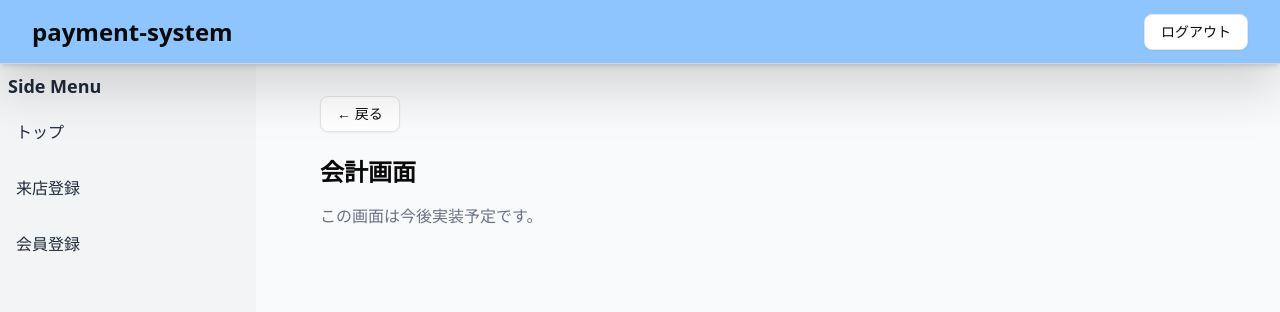
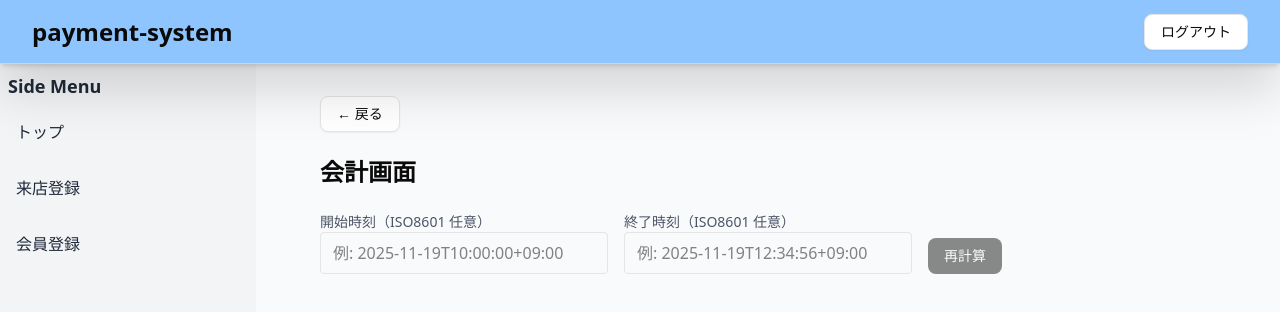
Before and after one commit to sMiccu/payment-system, a Next.js app in the folder frontend/webapp/: page /payment in a window 1280 px wide. Shown: the top 312 px of the page. Built offline with nearby package versions, Linux system fonts and the light colour scheme.

Commit message:
feat(frontend/payment): 会計画面を追加し見積APIと連携\n\n- lib/api.ts: fetchCustomerQuote を追加し型定義を整備\n- app/payment/page.tsx: 見積取得とサマリ・内訳表示、期間指定対応

```diff
--- a/frontend/webapp/src/app/payment/page.tsx
+++ b/frontend/webapp/src/app/payment/page.tsx
@@ -1,15 +1,55 @@
 "use client";
 
 import type { NextPage } from "next";
-import { Suspense } from "react";
+import { Suspense, useCallback, useEffect, useMemo, useState } from "react";
 import { useRouter, useSearchParams } from "next/navigation";
 import { AppSidebar } from "../../components/layout/sidebar";
 import { Button } from "@/components/ui/button";
+import { fetchCustomerQuote, type CustomerQuoteResponse } from "@/lib/api";
 
 const PaymentContent = () => {
   const router = useRouter();
   const searchParams = useSearchParams();
   const customerId = searchParams.get("customerId");
+  const [data, setData] = useState<CustomerQuoteResponse | null>(null);
+  const [loading, setLoading] = useState(false);
+  const [error, setError] = useState<string | null>(null);
+  const [startDt, setStartDt] = useState<string>("");
+  const [endDt, setEndDt] = useState<string>("");
+
+  const fetchQuote = useCallback(async () => {
+    if (!customerId) return;
+    setLoading(true);
+    setError(null);
+    try {
+      const res = await fetchCustomerQuote(customerId, {
+        start_dt: startDt || undefined,
+        end_dt: endDt || undefined,
+      });
+      setData(res);
+    } catch (e: any) {
+      setError(e?.message ?? "見積取得に失敗しました");
+    } finally {
+      setLoading(false);
+    }
+  }, [customerId, startDt, endDt]);
+
+  useEffect(() => {
+    fetchQuote();
+  }, [fetchQuote]);
+
+  const formatCurrency = useCallback((s: string) => {
+    const n = Number(s);
+    if (Number.isNaN(n)) return s;
+    return n.toLocaleString("ja-JP", { style: "currency", currency: "JPY", maximumFractionDigits: 0 });
+  }, []);
+
+  const formatMinutes = useCallback((s: string) => {
+    const n = Number(s);
+    if (Number.isNaN(n)) return `${s}分`;
+    // 少数分がある場合は最大2桁表示
+    return `${n.toLocaleString("ja-JP", { maximumFractionDigits: 2 })}分`;
+  }, []);
 
   return (
     <div className="flex h-screen bg-gray-50">
@@ -28,7 +68,80 @@ const PaymentContent = () => {
             {customerId && (
               <p className="text-gray-600">顧客ID: {customerId}</p>
             )}
-            <p className="text-gray-500 mt-4">この画面は今後実装予定です。</p>
+            <div className="mt-6 space-y-4">
+              <div className="flex items-end gap-4">
+                <div className="flex flex-col">
+                  <label className="text-sm text-gray-600">開始時刻（ISO8601 任意）</label>
+                  <input
+                    className="border rounded px-3 py-2 w-72"
+                    placeholder="例: 2025-11-19T10:00:00+09:00"
+                    value={startDt}
+                    onChange={(e) => setStartDt(e.target.value)}
+                  />
+                </div>
+                <div className="flex flex-col">
+                  <label className="text-sm text-gray-600">終了時刻（ISO8601 任意）</label>
+                  <input
+                    className="border rounded px-3 py-2 w-72"
+                    placeholder="例: 2025-11-19T12:34:56+09:00"
+                    value={endDt}
+                    onChange={(e) => setEndDt(e.target.value)}
+                  />
+                </div>
+                <Button onClick={fetchQuote} disabled={!customerId || loading}>
+                  {loading ? "更新中..." : "再計算"}
+                </Button>
+              </div>
+              {error && (
+                <div className="text-red-600 text-sm">{error}</div>
+              )}
+              {data && (
+                <div className="space-y-6">
+                  <div className="bg-white border rounded p-4">
+                    <h2 className="text-lg font-medium mb-2">サマリ</h2>
+                    <div className="grid grid-cols-4 gap-2 text-sm">
+                      <div className="text-gray-600">実プレイ時間</div>
+                      <div>{formatMinutes(data.played_minutes)}</div>
+                      <div className="text-gray-600">小計</div>
+                      <div className="font-semibold">{formatCurrency(data.subtotal)}</div>
+                      <div></div>
+                      <div></div>
+                    </div>
+                  </div>
+
+                  <div className="bg-white border rounded p-4">
+                    <h2 className="text-lg font-medium mb-2">料金内訳</h2>
+                    <div className="overflow-x-auto">
+                      <table className="min-w-full text-sm">
+                        <thead>
+                          <tr className="text-left text-gray-600 border-b">
+                            <th className="py-2 pr-4">刻み（分）</th>
+                            <th className="py-2 pr-4">回数</th>
+                            <th className="py-2 pr-4">単価</th>
+                            <th className="py-2 pr-4">小計</th>
+                          </tr>
+                        </thead>
+                        <tbody>
+                          {data.breakdown.map((row, idx) => (
+                            <tr key={idx} className="border-b last:border-b-0">
+                              <td className="py-2 pr-4">{formatMinutes(row.minutes)}</td>
+                              <td className="py-2 pr-4">{row.count}</td>
+                              <td className="py-2 pr-4">{formatCurrency(row.unit_price)}</td>
+                              <td className="py-2 pr-4 font-medium">{formatCurrency(row.line_total)}</td>
+                            </tr>
+                          ))}
+                          {data.breakdown.length === 0 && (
+                            <tr>
+                              <td className="py-3 text-gray-500" colSpan={4}>内訳はありません</td>
+                            </tr>
+                          )}
+                        </tbody>
+                      </table>
+                    </div>
+                  </div>
+                </div>
+              )}
+            </div>
           </div>
         </div>
       </main>
--- a/frontend/webapp/src/lib/api.ts
+++ b/frontend/webapp/src/lib/api.ts
@@ -24,3 +24,27 @@ export async function apiFetch<T>(path: string, options: RequestInit = {}) {
   if (!res.ok) throw new Error(await res.text());
   return res.json() as Promise<T>;
 }
+
+export type QuoteBreakdownRow = {
+  minutes: string;       // Decimal 文字列
+  count: number;
+  unit_price: string;    // Decimal 文字列
+  line_total: string;    // Decimal 文字列
+};
+
+export type CustomerQuoteResponse = {
+  played_minutes: string; // Decimal 文字列
+  subtotal: string;       // Decimal 文字列
+  breakdown: QuoteBreakdownRow[];
+};
+
+export async function fetchCustomerQuote(customerId: string, params?: { start_dt?: string; end_dt?: string; }): Promise<CustomerQuoteResponse> {
+  const search = new URLSearchParams();
+  if (params?.start_dt) search.set('start_dt', params.start_dt);
+  if (params?.end_dt) search.set('end_dt', params.end_dt);
+  const query = search.toString();
+  const path = query
+    ? `customer/api/customer/${encodeURIComponent(customerId)}/quote/?${query}`
+    : `customer/api/customer/${encodeURIComponent(customerId)}/quote/`;
+  return apiFetch<CustomerQuoteResponse>(path);
+}
```
